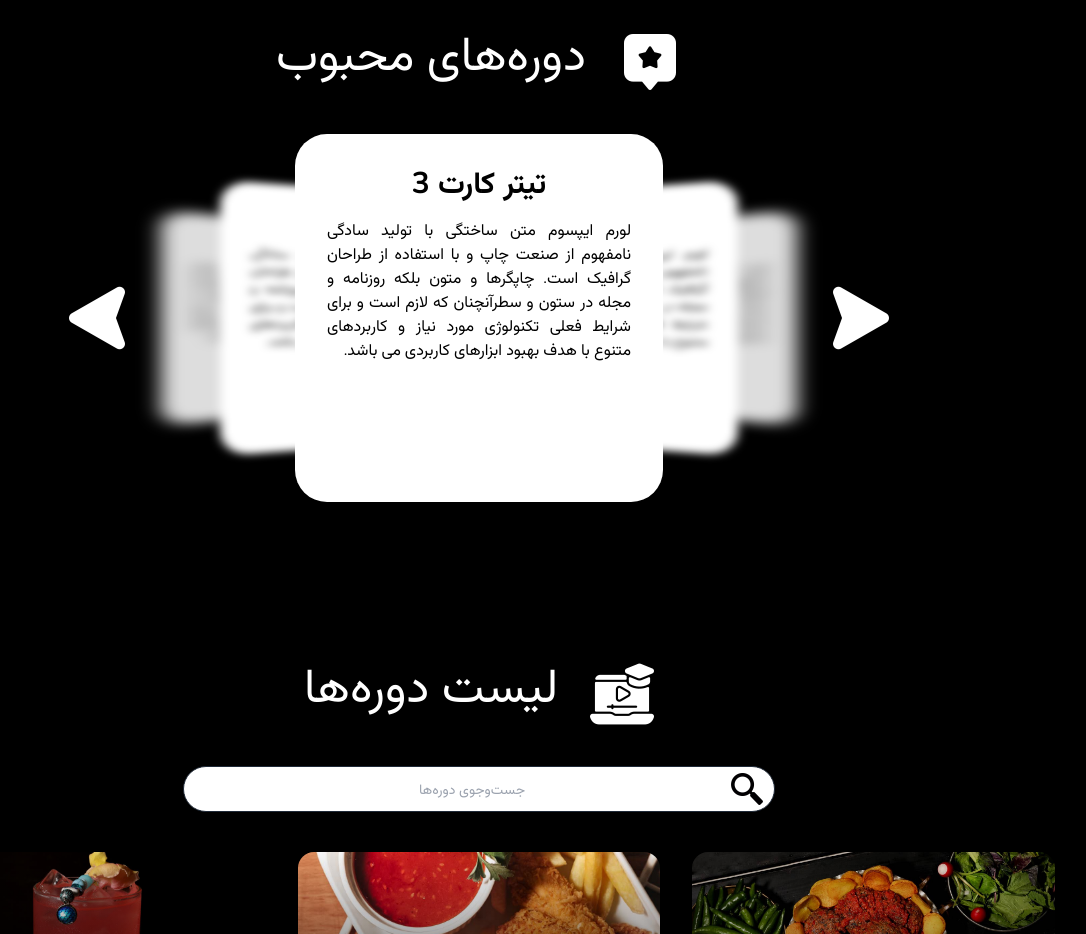
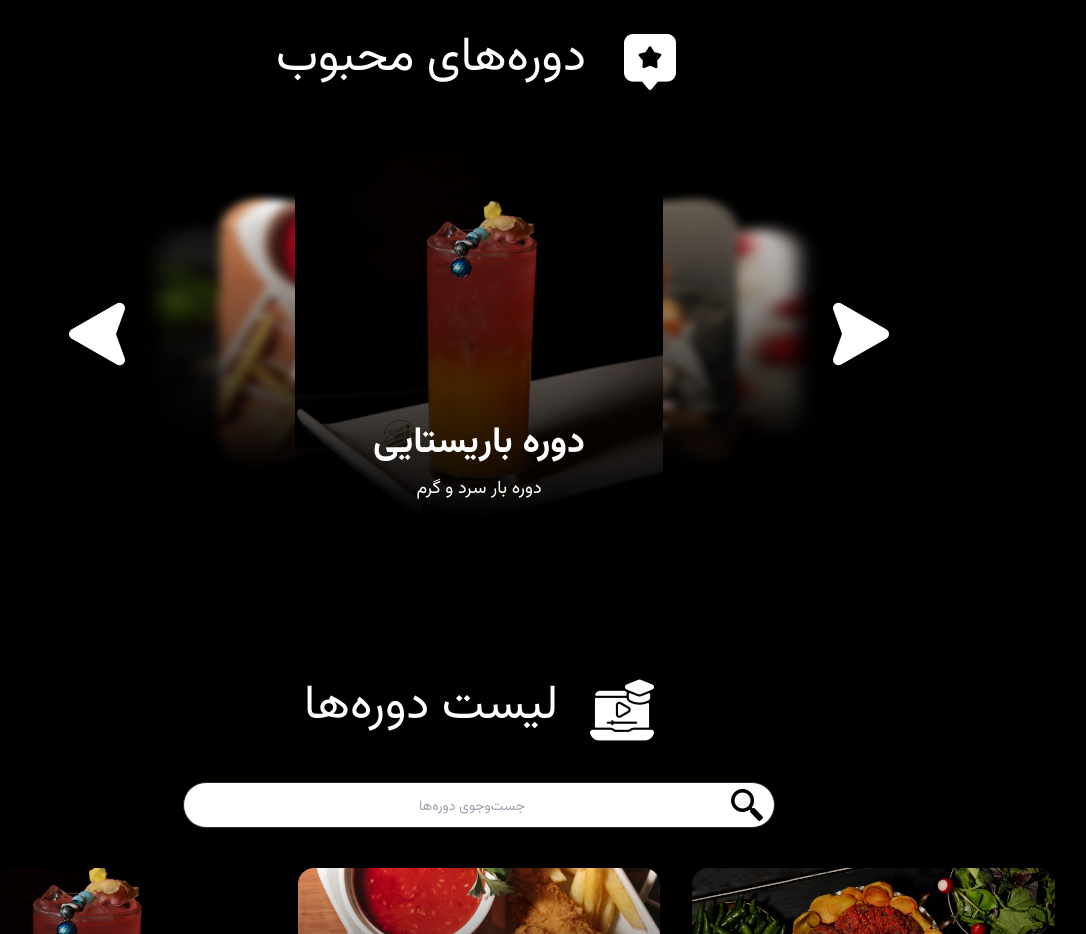
Before and after one commit to 30vam/food-recipe, a React (Vite) app: page / in a window 1280 px wide. Shown: the part 1600-2534 px from the top of the page, without its empty margins (161-1247 px from the left). Built offline with nearby package versions, Linux system fonts and the light colour scheme.

Commit message:
Added top courses

```diff
--- a/src/components/Carousel.css
+++ b/src/components/Carousel.css
@@ -3,6 +3,7 @@
   position: relative;
   width: 23rem;
   height: 23rem;
+  margin-top: 1rem;
   margin-bottom: 6rem;
   perspective: 500px;
   transform-style: preserve-3d;
@@ -22,14 +23,7 @@
 }
 
 .carousel-card {
-  width: 100%;
-  height: 100%;
-  padding: 2rem;
   background-color: hsl(0deg, 0%, calc(120% - var(--abs-offset) * 50%));
-  border-radius: 2rem;
-  color: black;
-  text-align: justify;
-  transition: all 0.3s ease-out;
 }
 
 .carousel-nav {
--- a/src/components/CarouselCard.jsx
+++ b/src/components/CarouselCard.jsx
@@ -1,21 +1,28 @@
 import PropTypes from 'prop-types'
+import GradientFade from './GradientFade.jsx'
 import './Carousel.css'
 
-const CarouselCard = ({title, content}) => {
+const CarouselCard = ({ item }) => {
   return (
-    <div className='carousel-card'>
-      <div className='flex flex-col items-center justify-center gap-4'>
-        <h2 className='text-3xl font-bold'>{title}</h2>
-        <p>{content}</p>
+    <a href={item.url} className='relative w-full h-full text-justify text-black transition-all duration-300 ease-in-out group carousel-card'>
+      <img src={item.image} alt={`${item.name} Photo`} className='object-cover w-full h-full transition-all duration-500 ease-out group-hover:scale-110 rounded-[3rem]' />
+      <GradientFade position="bottom"/>
+      <div className='absolute bottom-0 right-0 flex flex-col items-center justify-center w-full gap-3 mb-4 text-white transition-all duration-300 ease-in-out hover:text-orange-400'>
+        <h2 className='text-4xl font-bold'>{item.name}</h2>
+        <ul className='text-lg leading-relaxed text-center'>
+          { item.subcourses.slice(0,2).map((subcourse, index) =>
+            (<li key={index}>{subcourse}</li>)
+            ) }
+          { item.subcourses.length > 2 && <ul>و زیردوره‌های بیشتر!...</ul> }
+        </ul>
       </div>
-    </div>
+    </a>
   );
 
 }
 
 CarouselCard.propTypes = {
-  title: PropTypes.string,
-  content: PropTypes.string
+  item: PropTypes.object
 }
 
 export { CarouselCard };
--- a/src/components/CarouselCardContainer.jsx
+++ b/src/components/CarouselCardContainer.jsx
@@ -17,7 +17,7 @@ const CarouselCardContainer = ({child, i, activeCard, maxVisibility}) => {
   });
 
   return (
-    <div className={`card-container ${ ((Math.abs(activeCard - i) > maxVisibility) || !isActive) ? 'hidden md:block' : 'block' }`} style={{
+    <div className={`card-container overflow-hidden rounded-[2rem] transition-all ${ ((Math.abs(activeCard - i) > maxVisibility) || !isActive) ? 'hidden md:block' : 'block' }`} style={{
       '--active': i === activeCard ? 1 : 0,
       '--offset': (activeCard - i) / 3,
       '--direction': Math.sign(activeCard - i),
--- a/src/components/ItemCard.jsx
+++ b/src/components/ItemCard.jsx
@@ -17,7 +17,7 @@ const ItemCard = ({item}) => {
 
       <div className='absolute bottom-0 z-0 flex items-center justify-between w-full gap-2 px-6 text-center text-white transition-all duration-300 select-none hover:text-orange-400'>
         <div className='flex flex-col items-start gap-1 mb-2'>
-          <h3 className='text-3xl '>{item.name}</h3>
+          <h3 className='text-3xl'>{item.name}</h3>
           <span className='text-xl font-light'>{item.subtype}</span>
         </div>
 
--- a/src/pages/Home.jsx
+++ b/src/pages/Home.jsx
@@ -23,8 +23,8 @@ const Home = () => {
         <section id="popular-courses">
           <SectionTitle title='دوره‌های محبوب' icon={favoriteIcon}/>
           <Carousel startingCard={2} maxVisibility={3}>
-            {[...new Array(5)].map((_, i) => (
-              <CarouselCard key={i} title={'تیتر کارت' + ' ' + (i + 1)} content='لورم ایپسوم متن ساختگی با تولید سادگی نامفهوم از صنعت چاپ و با استفاده از طراحان گرافیک است. چاپگرها و متون بلکه روزنامه و مجله در ستون و سطرآنچنان که لازم است و برای شرایط فعلی تکنولوژی مورد نیاز و کاربردهای متنوع با هدف بهبود ابزارهای کاربردی می باشد.'/>
+            {courseData.map((item, i) => (
+              <CarouselCard key={i} item={item}/>
             ))}
     </Carousel>
         </section>
```
